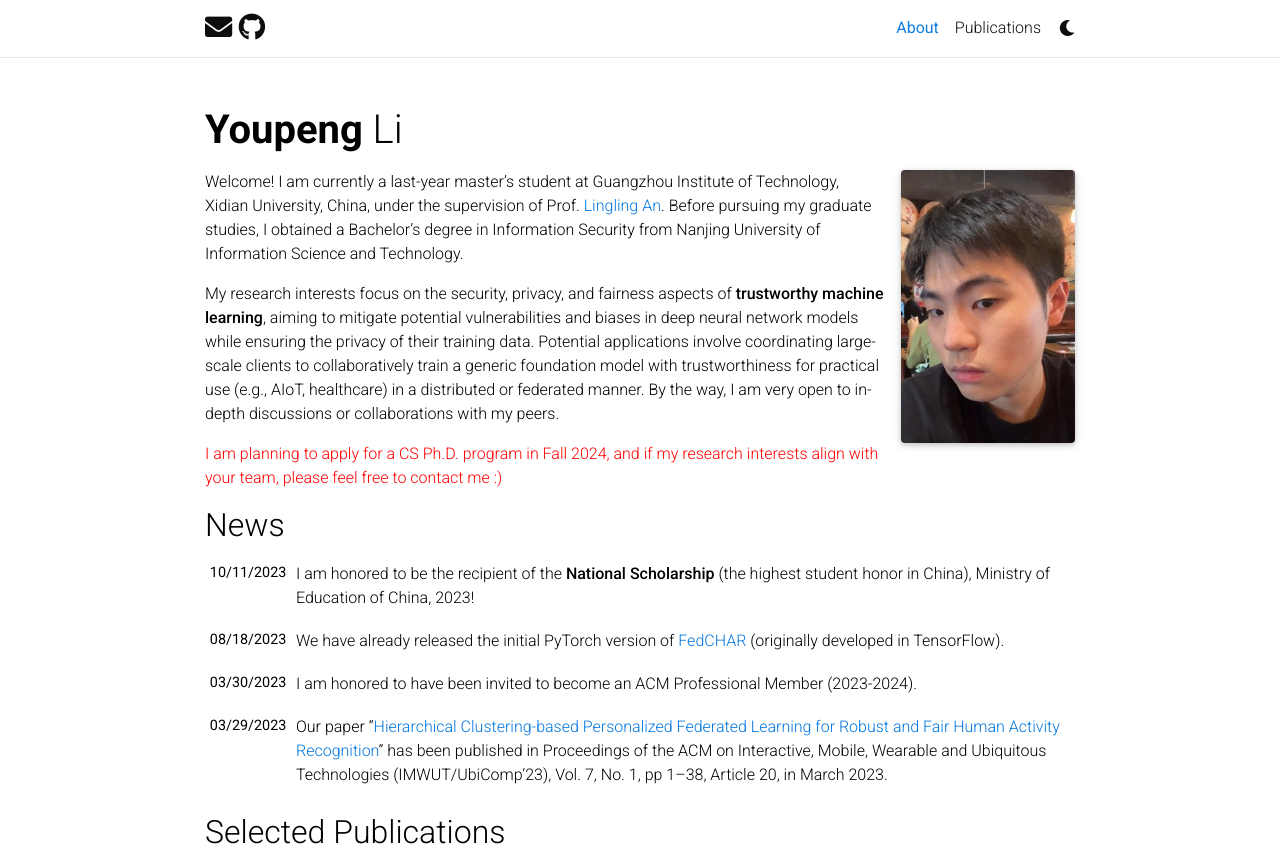
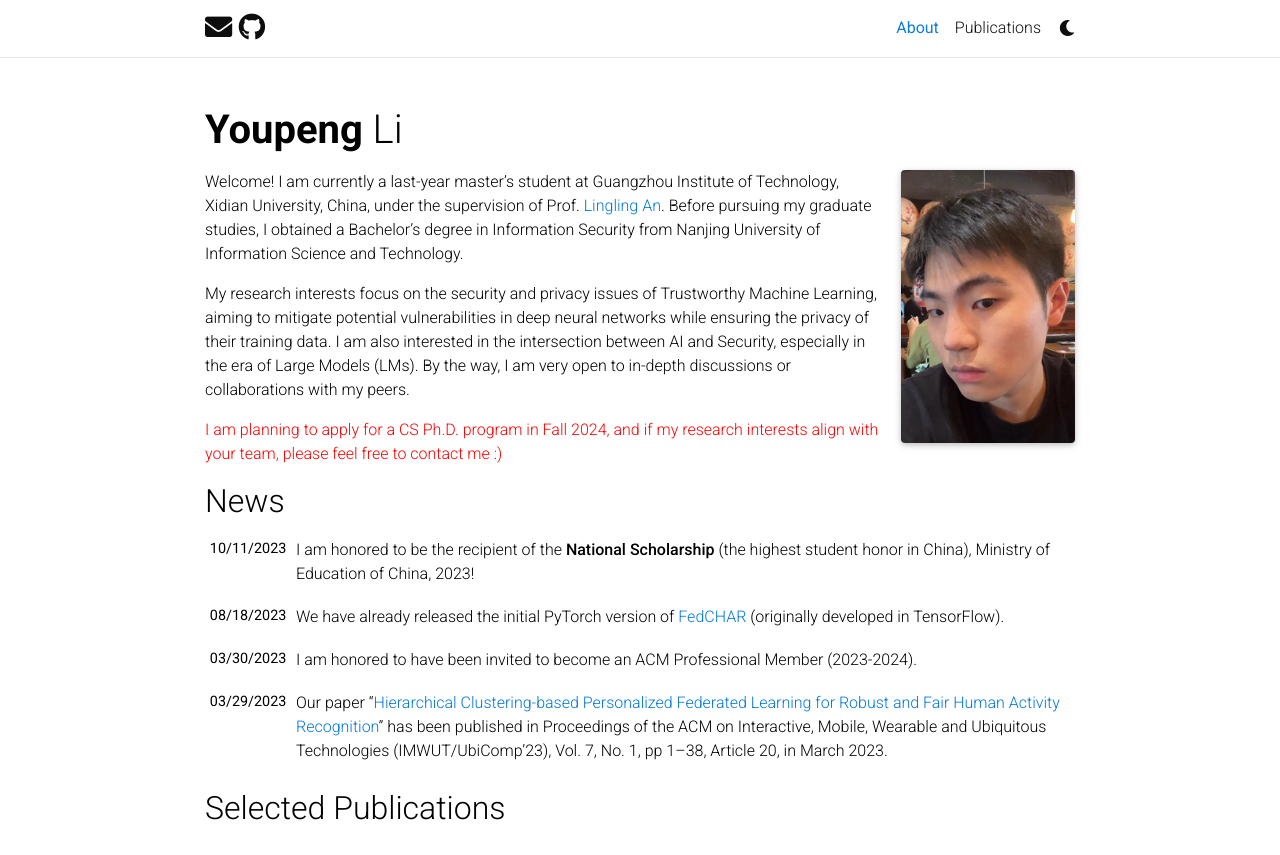
Before and after one commit to youpengl/youpengl.github.io, a Jekyll site: the page built from _pages/about.md, in a window 1280 px wide and 1201 px high, cut to the strip 0-855 px from the top of the window. Built offline with Jekyll 4.4.1, drawn with Linux system fonts in a browser that asks for light colours; full-size pictures stand in for the smaller copies a plugin makes; comment, search, counter and statistics services are not loaded; a style sheet for code colours, icons or effects is not loaded.

Commit message:
update about

```diff
--- a/_pages/about.md
+++ b/_pages/about.md
@@ -18,6 +18,6 @@ social: false  # includes social icons at the bottom of the page
 
 Welcome! I am currently a last-year master's student at Guangzhou Institute of Technology, Xidian University, China, under the supervision of Prof. [Lingling An](https://scholar.google.com/citations?hl=zh-CN&user=DZuZUBYAAAAJ&view_op=list_works&sortby=pubdate). Before pursuing my graduate studies, I obtained a Bachelor's degree in Information Security from Nanjing University of Information Science and Technology.
 
-My research interests focus on the security, privacy, and fairness aspects of **trustworthy machine learning**, aiming to mitigate potential vulnerabilities and biases in deep neural network models while ensuring the privacy of their training data. Potential applications involve coordinating large-scale clients to collaboratively train a generic foundation model with trustworthiness for practical use (e.g., AIoT, healthcare) in a distributed or federated manner. By the way, I am very open to in-depth discussions or collaborations with my peers.
+My research interests focus on the security and privacy issues of Trustworthy Machine Learning, aiming to mitigate potential vulnerabilities in deep neural networks while ensuring the privacy of their training data. I am also interested in the intersection between AI and Security, especially in the era of Large Models (LMs). By the way, I am very open to in-depth discussions or collaborations with my peers.
 
 <span style="color:red"> I am planning to apply for a CS Ph.D. program in Fall 2024, and if my research interests align with your team, please feel free to contact me :)
```
